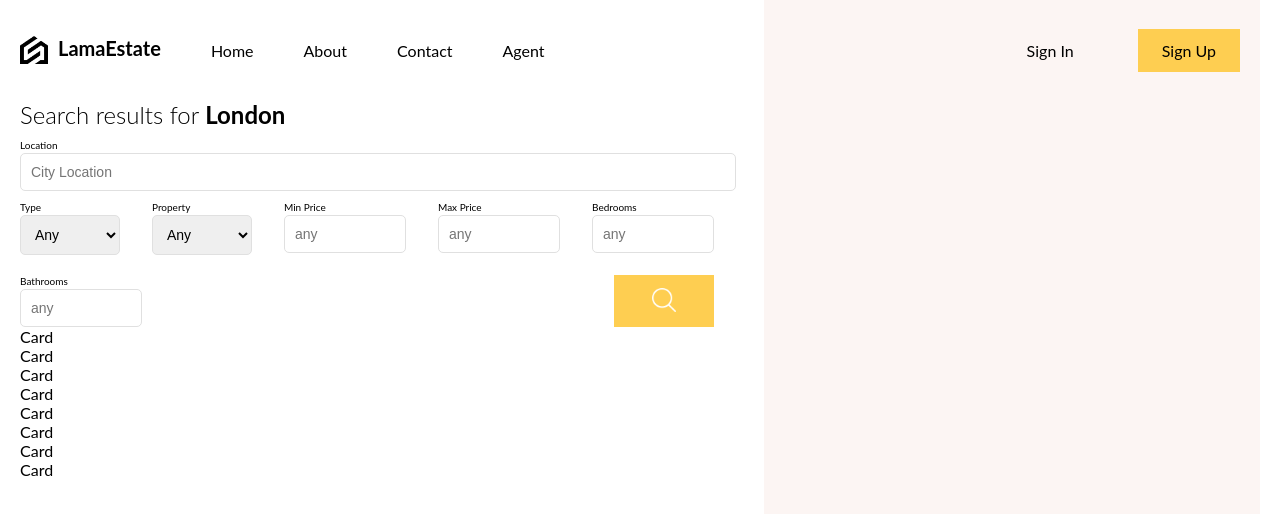
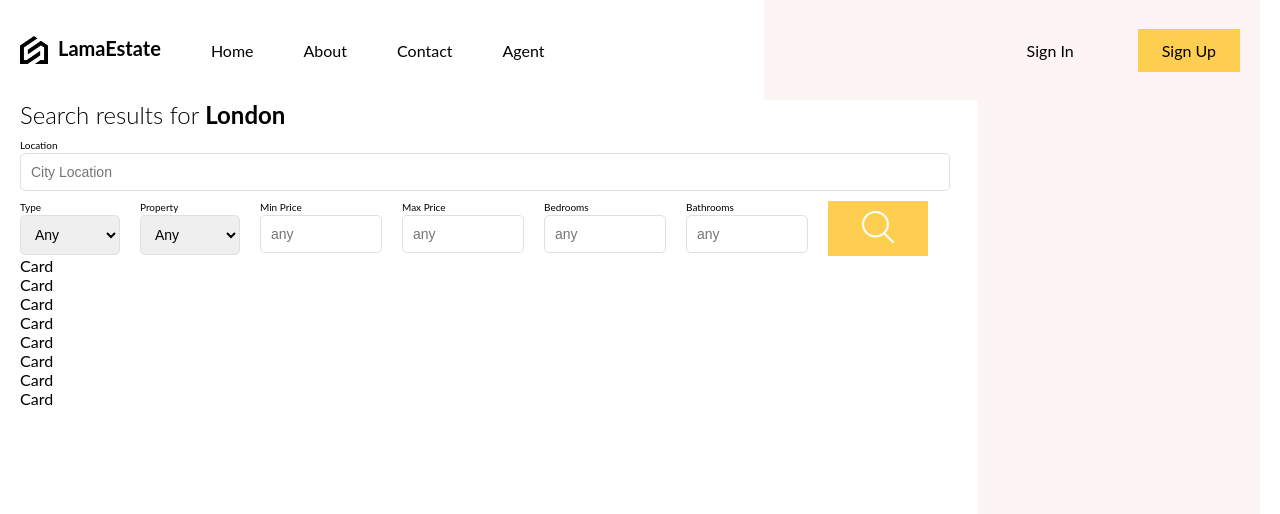
Before and after one commit to NDDuy1006/real-estate_react, a React (Create React App) app: page /list in a window 1280 px wide. Shown: the top 514 px of the page. Built offline with nearby package versions, Linux system fonts and the light colour scheme.

Commit message:
filter scss changed

```diff
--- a/src/components/Filter/filter.scss
+++ b/src/components/Filter/filter.scss
@@ -36,7 +36,6 @@
   .bottom {
     display: flex;
     justify-content: space-between;
-    flex-wrap: wrap;
     gap: 20px;
 
     button {
@@ -46,10 +45,7 @@
       cursor: pointer;
       background-color: #fece51;
 
-      img {
-        width: 24px;
-        height: 24px;
-      }
+      img {}
     }
   }
 }
```
